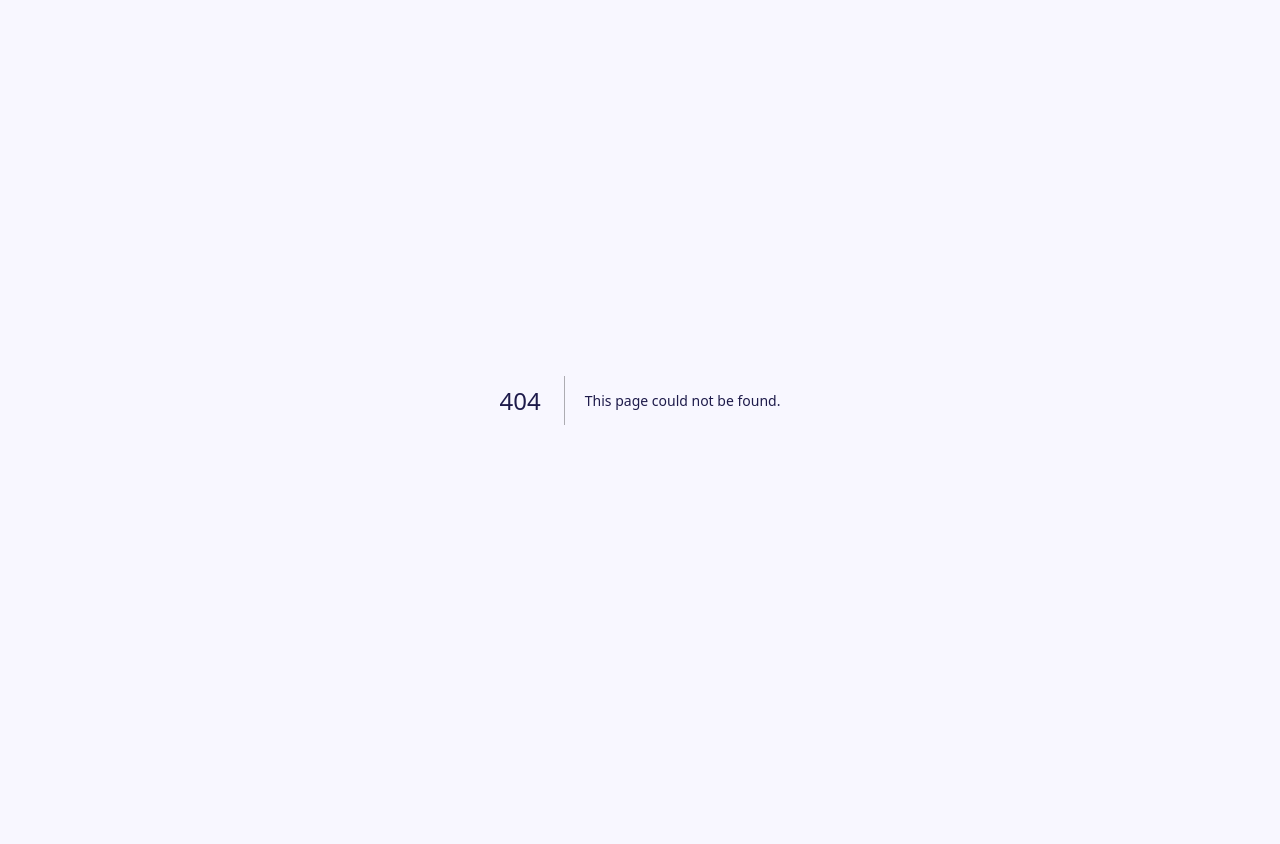
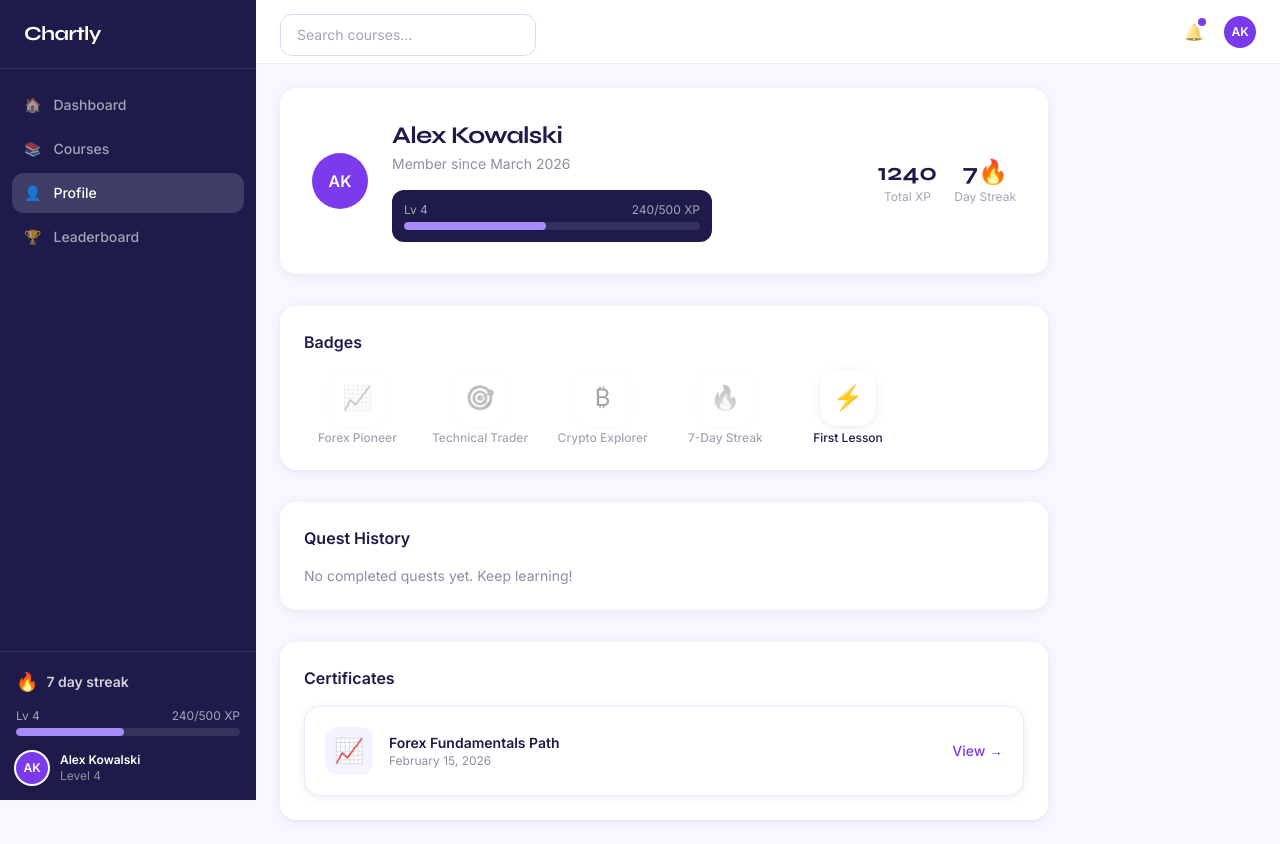
Before and after one commit to kalibabka52-jpg/chartly, a Next.js app: page /profile in a window 1280 px wide. Before the commit this address had no page. Before the commit the page ends 800 px from the top, so only its background shows below. Built offline with nearby package versions, Linux system fonts and the light colour scheme.

Commit message:
feat: profile page with XP, badges, quest history, certificates

```diff
--- /dev/null
+++ b/src/app/(platform)/profile/page.tsx
@@ -0,0 +1,79 @@
+// src/app/(platform)/profile/page.tsx
+import { Avatar }          from '@/components/atoms/Avatar'
+import { XPBar }           from '@/components/gamification/XPBar'
+import { BadgeGrid }       from '@/components/gamification/BadgeGrid'
+import { CertificateCard } from '@/components/data/CertificateCard'
+import { mockUserProgress, mockBadges, mockCertificates, mockQuests } from '@/lib/mock-data'
+
+export default function ProfilePage() {
+  const progress = mockUserProgress
+  const completedQuests = mockQuests.filter(q => progress.completedQuestIds.includes(q.id))
+
+  return (
+    <div className="max-w-3xl flex flex-col gap-8">
+      {/* Header */}
+      <div className="bg-white rounded-2xl p-8 shadow-card flex items-center gap-6">
+        <Avatar name="Alex Kowalski" size="lg" />
+        <div className="flex-1">
+          <h1 className="font-display text-2xl font-bold text-brand-900 tracking-tight mb-0.5">Alex Kowalski</h1>
+          <p className="text-brand-900/50 text-sm mb-4">Member since March 2026</p>
+          <div className="max-w-xs bg-brand-900 rounded-xl p-3">
+            <XPBar
+              current={progress.xpTotal % 500}
+              max={500}
+              level={progress.level}
+            />
+          </div>
+        </div>
+        <div className="hidden sm:grid grid-cols-2 gap-4 text-center">
+          <div>
+            <p className="font-display text-2xl font-bold text-brand-900">{progress.xpTotal}</p>
+            <p className="text-brand-900/40 text-xs">Total XP</p>
+          </div>
+          <div>
+            <p className="font-display text-2xl font-bold text-brand-900">{progress.streakDays}🔥</p>
+            <p className="text-brand-900/40 text-xs">Day Streak</p>
+          </div>
+        </div>
+      </div>
+
+      {/* Badges */}
+      <div className="bg-white rounded-2xl p-6 shadow-card">
+        <h2 className="font-semibold text-brand-900 mb-4">Badges</h2>
+        <BadgeGrid badges={mockBadges} earnedIds={progress.earnedBadgeIds} />
+      </div>
+
+      {/* Quest history */}
+      <div className="bg-white rounded-2xl p-6 shadow-card">
+        <h2 className="font-semibold text-brand-900 mb-4">Quest History</h2>
+        {completedQuests.length === 0 ? (
+          <p className="text-brand-900/50 text-sm">No completed quests yet. Keep learning!</p>
+        ) : (
+          <div className="flex flex-col gap-3">
+            {completedQuests.map(q => (
+              <div key={q.id} className="flex items-center gap-3 py-2">
+                <span className="text-xl">{q.badgeEmoji}</span>
+                <div>
+                  <p className="font-medium text-brand-900 text-sm">{q.title}</p>
+                  <p className="text-brand-900/40 text-xs">+{q.xpBonus} XP bonus</p>
+                </div>
+              </div>
+            ))}
+          </div>
+        )}
+      </div>
+
+      {/* Certificates */}
+      <div className="bg-white rounded-2xl p-6 shadow-card">
+        <h2 className="font-semibold text-brand-900 mb-4">Certificates</h2>
+        {mockCertificates.length === 0 ? (
+          <p className="text-brand-900/50 text-sm">Complete a learning path to earn your first certificate.</p>
+        ) : (
+          <div className="flex flex-col gap-3">
+            {mockCertificates.map(cert => <CertificateCard key={cert.id} certificate={cert} />)}
+          </div>
+        )}
+      </div>
+    </div>
+  )
+}
```
